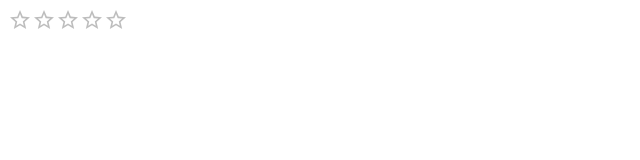
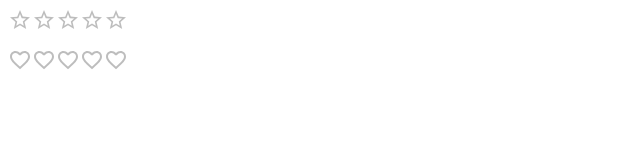
Before and after one commit to niambaust17/react-material-ui, a React (Create React App) app: page / in a window 1280 px wide. Shown: the top 160 px of the page, without its empty margins (0-640 px from the left). Built offline with nearby package versions, Linux system fonts and the light colour scheme.

Commit message:
1 file modified

```diff
--- a/src/components/MaterialRating.js
+++ b/src/components/MaterialRating.js
@@ -1,5 +1,7 @@
 import React, { useState } from 'react';
 import { Stack, Rating } from '@mui/material';
+import FavoriteIcon from '@mui/icons-material/Favorite';
+import FavoriteBorderIcon from '@mui/icons-material/FavoriteBorder';
 
 const MaterialRating = () => {
   const [rating, setRating] = useState(null);
@@ -9,7 +11,16 @@ const MaterialRating = () => {
   };
   return (
     <Stack spacing={2}>
-      <Rating value={rating} onChange={handleChange} />
+      <Rating value={rating} onChange={handleChange} precision={0.5} />
+      <Rating
+        value={rating}
+        onChange={handleChange}
+        precision={0.5}
+        icon={<FavoriteIcon fontSize="inherit" color="error" />}
+        emptyIcon={<FavoriteBorderIcon fontSize="inherit" />}
+        // readOnly
+        highlightSelectedOnly
+      />
     </Stack>
   );
 };
```
